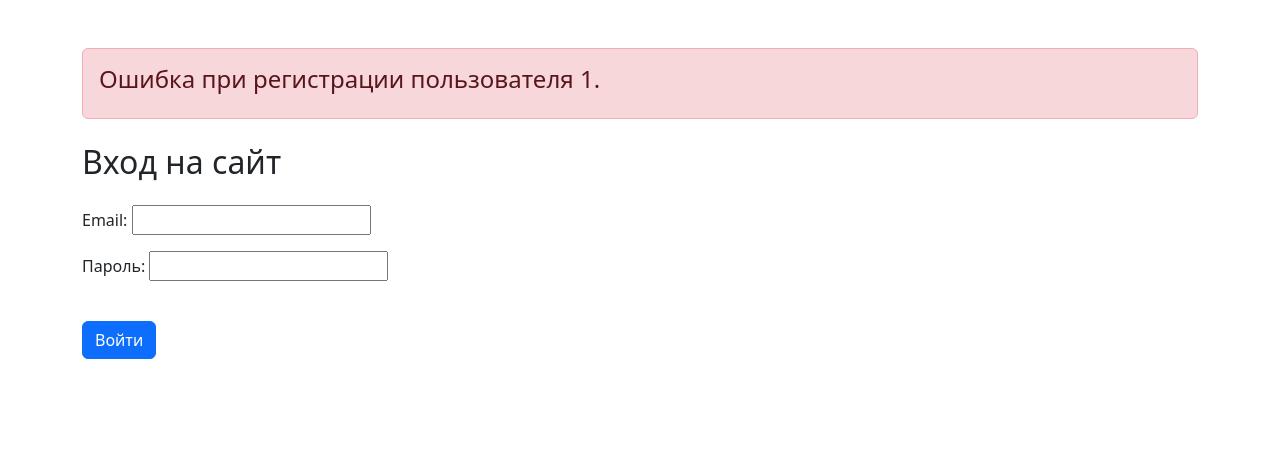
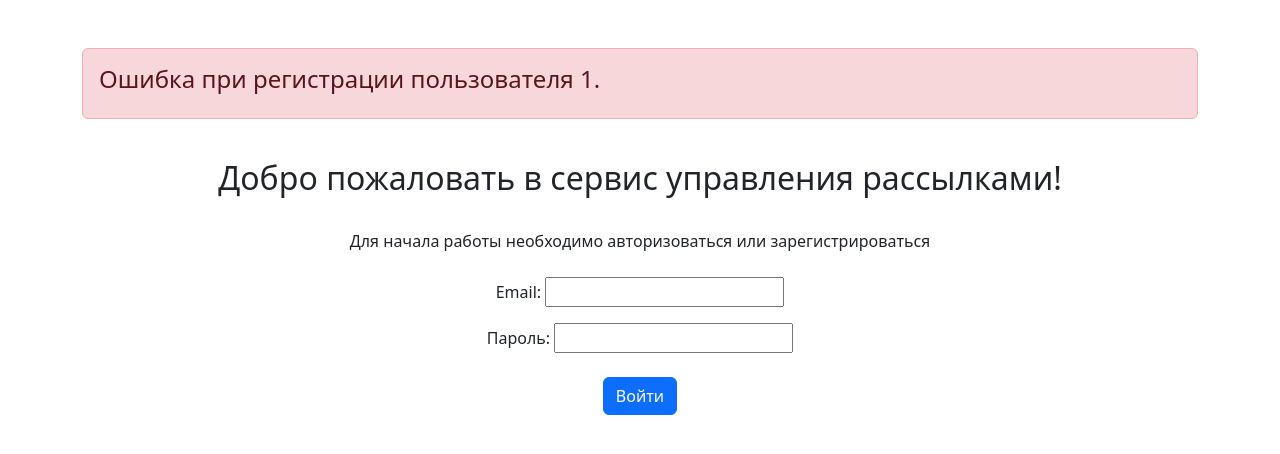
Before and after one commit to SuperZebrocat/NewsletterApp, a Django app: page /register/failed/1/ in a window 1280 px wide. Shown: the part 56-510 px from the top of the page. Run offline with Django 5.2, Linux system fonts and the light colour scheme; parts of the project's set-up code (start-up, migrations or seed data) failed here and were passed over; some libraries are stand-ins or nearby versions.

Commit message:
Template for login form updated

```diff
--- a/users/templates/users/includes/inc_login_form.html
+++ b/users/templates/users/includes/inc_login_form.html
@@ -1,7 +1,15 @@
-<h2 class="mt-4 mb-4">Вход на сайт</h2>
+<div class="container d-flex flex-column justify-content-center align-items-center" >
 
-<form method="post" class="mb-4">
-    {% csrf_token %}
-    {{ form.as_p }}
-        <button type="submit" class="btn btn-primary mt-4">Войти</button>
-</form>
+    <h2 class="mt-4 mb-4 text-center">Добро пожаловать в сервис управления рассылками!</h2>
+    <p class="mt-2 mb-4 text-center">Для начала работы необходимо авторизоваться или зарегистрироваться</p>
+</div>
+
+
+<div class="container d-flex justify-content-center align-items-center" >
+    <form method="post" class="mb-2 text-center">
+        {% csrf_token %}
+        {{ form.as_p }}
+            <button type="submit" class="btn btn-primary mt-2">Войти</button>
+    </form>
+
+</div>
```
